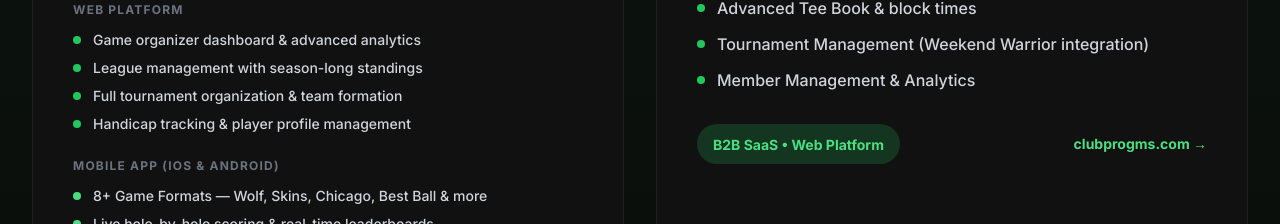
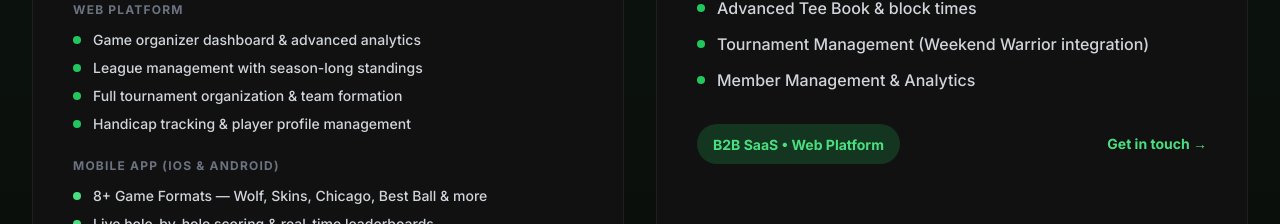
Before and after one commit to cgatlin08/gmg-technology-website, a Next.js app: page / in a window 1280 px wide. Shown: the part 1800-2024 px from the top of the page. Built offline with nearby package versions, Linux system fonts and the light colour scheme.

Commit message:
Revert "Link Club Pro GMS to clubprogms.com like Weekend Warrior (home card + contact page)"
This reverts commit e8dbe093463579f25107f72c7199621a817a27d7.

```diff
--- a/app/contact/page.tsx
+++ b/app/contact/page.tsx
@@ -40,7 +40,7 @@ export default function Contact() {
               Let&apos;s talk.
             </h1>
             <p className="text-xl text-gray-400">
-              Interested in <a href="https://weekendwarriorgolf.com" target="_blank" rel="noopener noreferrer" className="text-primary-400 hover:text-primary-300 font-semibold">Weekend Warrior</a> or <a href="https://clubprogms.com" target="_blank" rel="noopener noreferrer" className="text-primary-400 hover:text-primary-300 font-semibold">Club Pro GMS</a>? We&apos;d love to hear from you.
+              Interested in <Link href="/products" className="text-primary-400 hover:text-primary-300 font-semibold">Weekend Warrior</Link> or <Link href="/products" className="text-primary-400 hover:text-primary-300 font-semibold">Club Pro GMS</Link>? We&apos;d love to hear from you.
             </p>
           </div>
 
--- a/app/page.tsx
+++ b/app/page.tsx
@@ -247,9 +247,9 @@ export default function Home() {
                 <div className="px-4 py-2 bg-primary-500/20 rounded-full">
                   <span className="text-primary-400 font-bold text-sm">B2B SaaS • Web Platform</span>
                 </div>
-                <a href="https://clubprogms.com" target="_blank" rel="noopener noreferrer" className="text-primary-400 hover:text-primary-300 text-sm font-bold transition-colors">
-                  clubprogms.com →
-                </a>
+                <Link href="/contact" className="text-primary-400 hover:text-primary-300 text-sm font-bold transition-colors">
+                  Get in touch →
+                </Link>
               </div>
             </div>
           </div>
```
